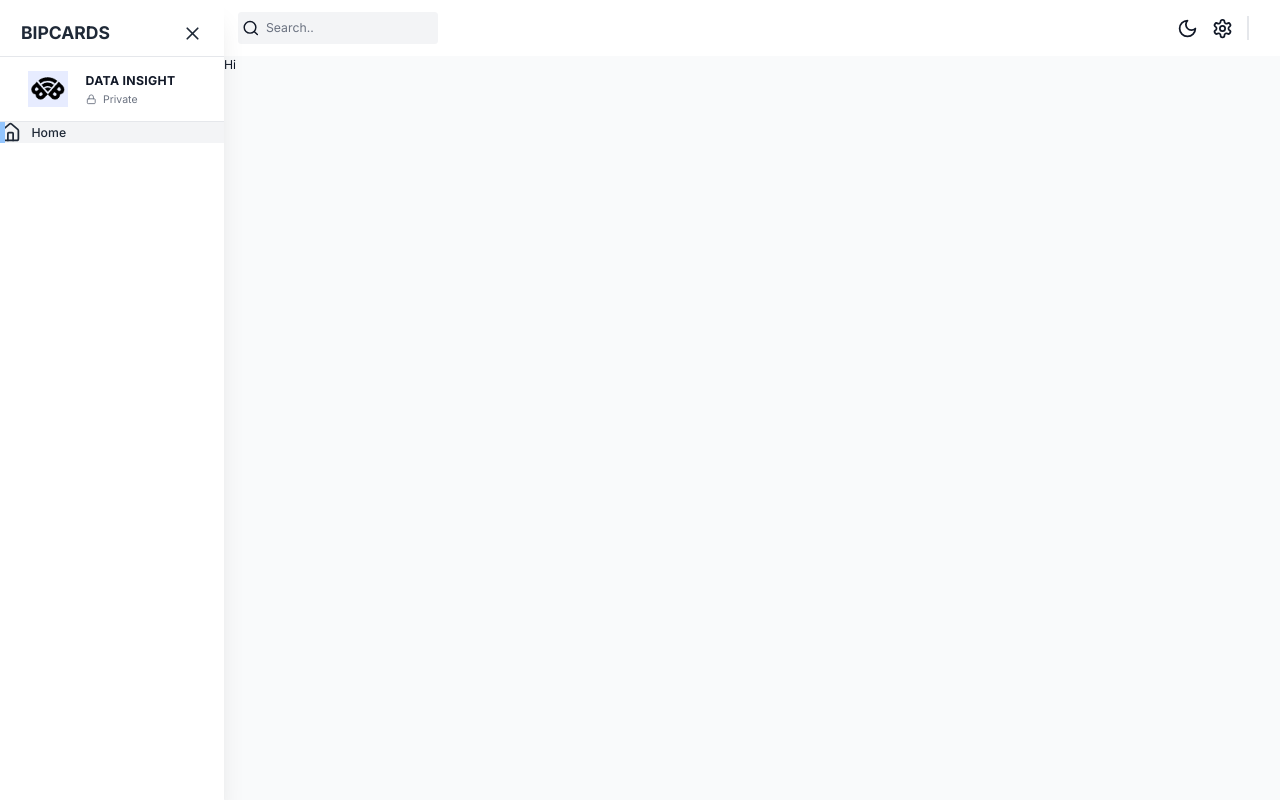
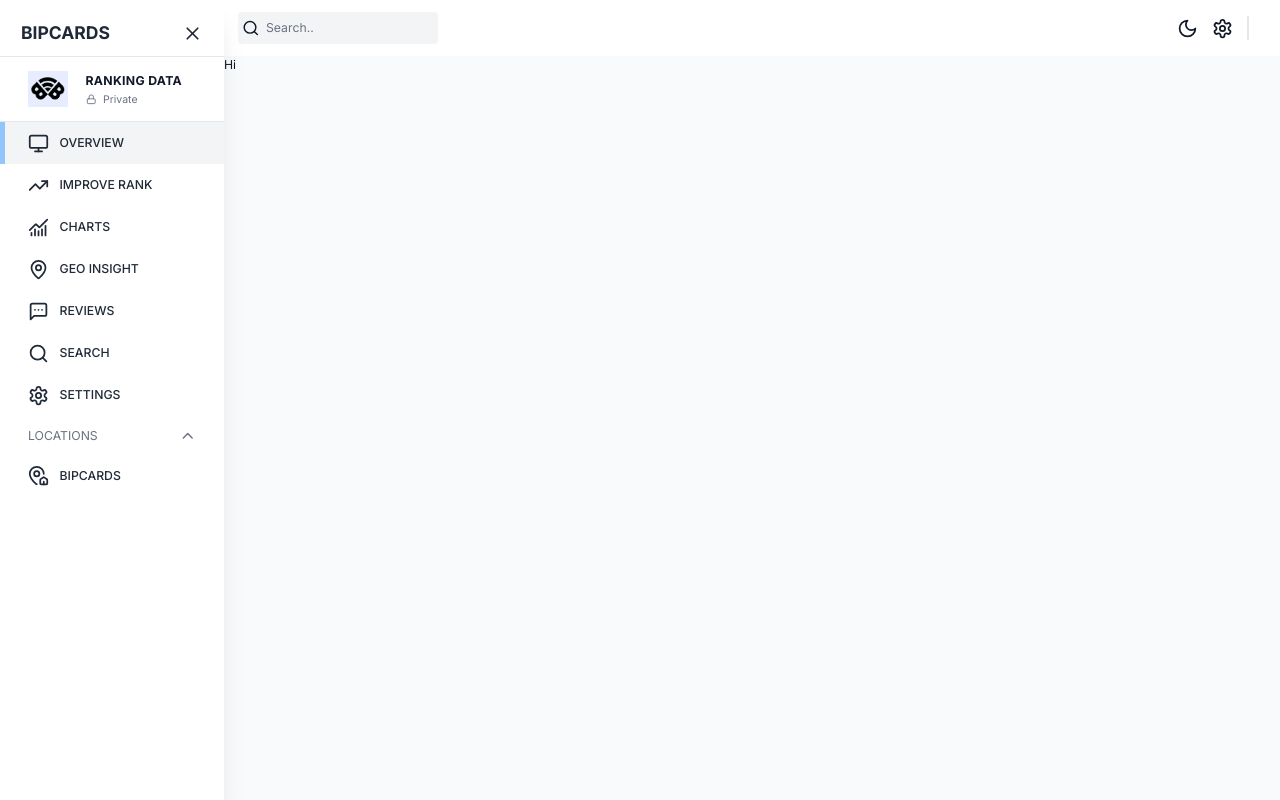
Before and after one commit to tanchu-git/ui-mockup, a Next.js app: page / in a window 1280 px wide. Built offline with nearby package versions, Linux system fonts and the light colour scheme; no server answers.

Commit message:
sidebar link and foldable links

```diff
--- a/src/app/(components)/Sidebar/index.tsx
+++ b/src/app/(components)/Sidebar/index.tsx
@@ -2,14 +2,14 @@
 
 import { useAppDispatch, useAppSelector } from '@/app/redux';
 import { setSidebarCollapsed } from '@/state';
-import { Home, Icon, LockIcon, LucideIcon, X } from 'lucide-react';
+import { Monitor, LockIcon, LucideIcon, X, ChartNoAxesCombined, TrendingUp, MessageSquareMore, MapPinHouse, Search, Settings, ChevronUp, ChevronDown, MapPin } from 'lucide-react';
 import Image from 'next/image';
 import Link from 'next/link';
 import { usePathname } from 'next/navigation';
 import React, { useState } from 'react'
 
 const Sidebar = () => {
-  const [showProjects, setShowProjects] = useState(true);
+  const [showLocations, setShowLocations] = useState(true);
   const [showPriority, setShowPriority] = useState(true);
 
   const dispatch = useAppDispatch();
@@ -42,7 +42,7 @@ const Sidebar = () => {
           <Image src="/bipcards.png" alt="Logo" width={40} height={40}/>
           <div>
             <h3 className='text-md font-bold tracking-wide dark:text-gray-200'>
-              DATA INSIGHT
+              RANKING DATA
             </h3>
             <div className='mt-1 flex items-start gap-2'>
               <LockIcon className='mt-[0.1rem] h-3 w-3 text-gray-500 dark:text-gray-400'/>
@@ -52,8 +52,28 @@ const Sidebar = () => {
         </div>
         {/* NAVBAR LINKS */}
         <nav className='z-10 w-full'>
-          <SidebarLink icon={Home} label='Home' href="/"/>
+          <SidebarLink icon={Monitor} label='OVERVIEW' href="/"/>
+          <SidebarLink icon={TrendingUp} label='IMPROVE RANK' href="/improve_rank"/>
+          <SidebarLink icon={ChartNoAxesCombined} label='CHARTS' href="/charts"/>
+          <SidebarLink icon={MapPin} label='GEO INSIGHT' href="/geo_insight"/>
+          <SidebarLink icon={MessageSquareMore} label='REVIEWS' href="/reviews"/>
+          <SidebarLink icon={Search} label='SEARCH' href="/search"/>
+          <SidebarLink icon={Settings} label='SETTINGS' href="/settings"/>
         </nav>
+
+        {/* Foldable submenu - LOCATIONS */}
+        <button onClick={() => setShowLocations((prev) => !prev)}
+          className='flex w-full items-center justify-between px-8 py-3 text-gray-500'>
+            <span className=''>LOCATIONS</span>
+            {/* Switch up/down arrow */}
+            {showLocations ? (<ChevronUp className='h-5 w-5'/>) : <ChevronDown className='h-5 w-5'/>}
+        </button>
+        {/* LOCATIONS list */}
+        {showLocations && (
+          <>
+            <SidebarLink icon={MapPinHouse} label='BIPCARDS' href="/bipcards"/>
+          </>
+        )}
       </div>
     </div>
   )
@@ -63,7 +83,6 @@ interface SidebarLinkProps {
   href: string;
   icon: LucideIcon;
   label: string;
-  // isCollapsed: boolean
 }
 
 const SidebarLink = ({
@@ -74,20 +93,17 @@ const SidebarLink = ({
 }: SidebarLinkProps) => {
   const pathname = usePathname();
   const isActive = pathname === href || (pathname === "/" && href === "/dashboard");
-  const screenWidth = window.innerWidth;
 
-  const dispatch = useAppDispatch();
-  const sidebarCollapsed = useAppSelector((state) => state.global.sidebarCollapsed)
-
-  // Check sidebar link is active
   return (
     <Link href={href} className='w-full'>
       <div
+        // Sidebar links positional layout
         className={`relative flex cursor-pointer items-center gap-3 transition-colors
           hover:bg-gray-100 dark:bg-black dark:hover:bg-gray-700 ${
             isActive ? "bg-gray-100 text-white dark:bg-slate-600" : ""
-          }`}
+          } justify-start px-8 py-3`}
       >
+        {/* Active link styling */}
         {isActive && (
           <div className='absolute left-0 top-0 h-[100%] w-[5px] bg-blue-200'/>
         )}
--- a/src/app/globals.css
+++ b/src/app/globals.css
@@ -15,6 +15,6 @@ body,
   height: 100%;
   width: 100%;
   @apply text-sm;
-  @apply bg-gray-500;
-  @apply text-gray-900;
+  @apply bg-white;
+  @apply dark:bg-white;
 }
```
Also changed, not shown: public/logo.png (deleted).
